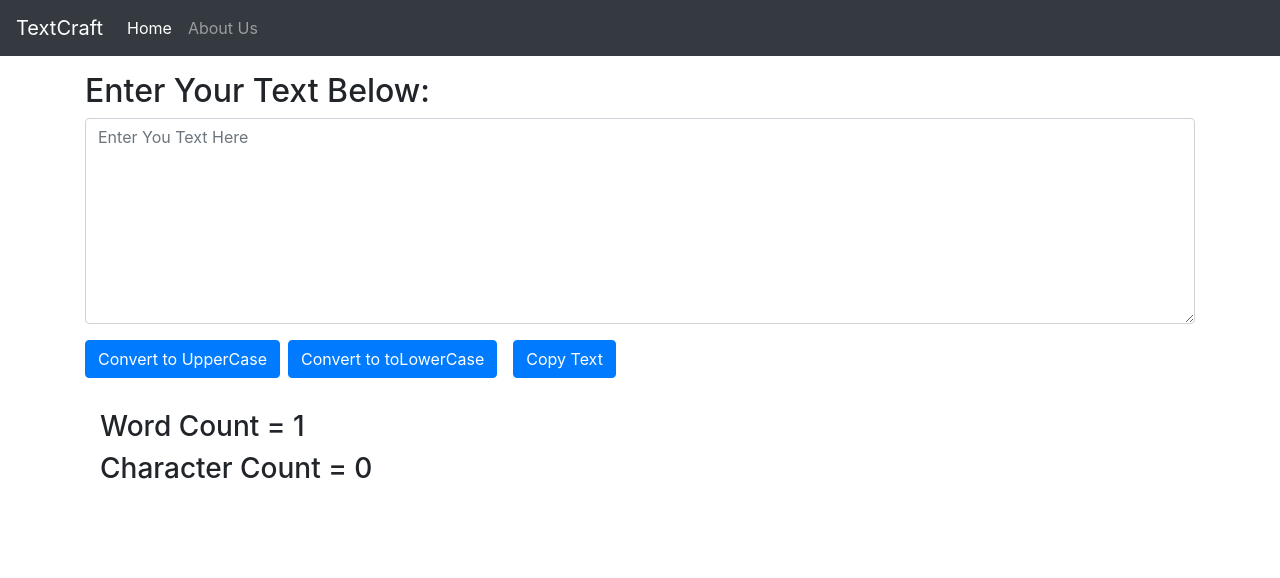
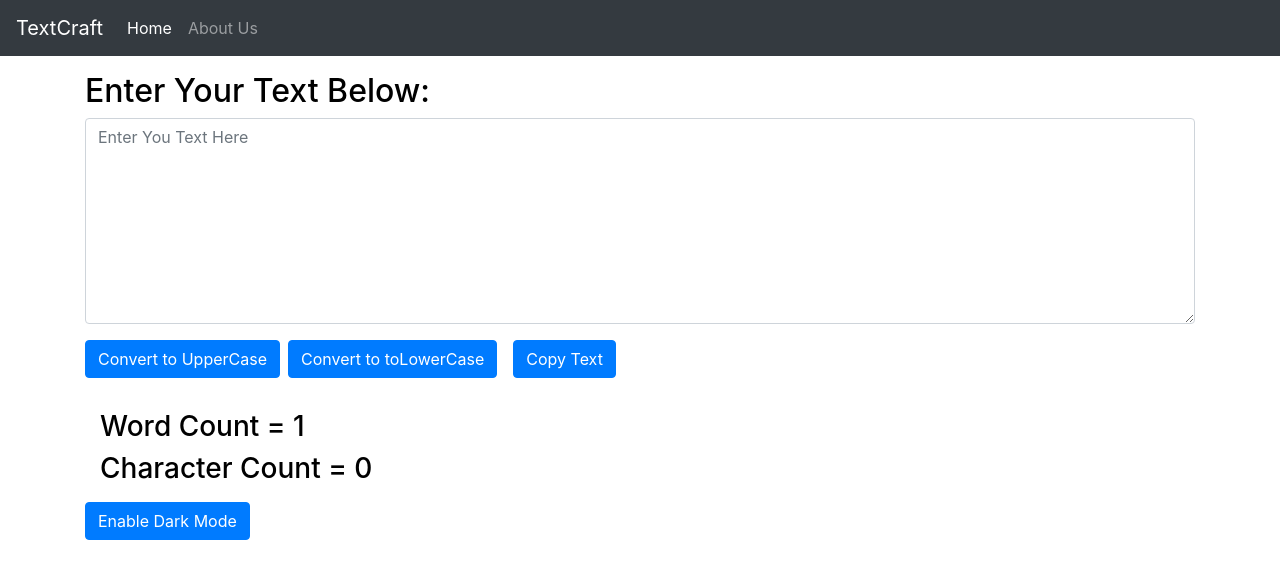
Before and after one commit to VijayVarma26/TextCraft, a React (Create React App) app in the folder text-craft/: page / in a window 1280 px wide. Shown: the top 578 px of the page. Built offline with nearby package versions, Linux system fonts and the light colour scheme.

Commit message:
Added Feture to Toggle between dark and light mode

```diff
--- a/text-craft/src/App.js
+++ b/text-craft/src/App.js
@@ -7,9 +7,7 @@ function App() {
   return (
     <>
       <Navbar webTitle = 'TextCraft' />
-      <div className="container my-3">
-        <TextForm />
-      </div>
+      <TextForm />
     </>
   );
 }
--- a/text-craft/src/components/TextForm.js
+++ b/text-craft/src/components/TextForm.js
@@ -2,6 +2,28 @@ import React, { useState } from "react";
 
 export default function TextForm() {
   const [text, setText] = useState("");
+  const [btnText, setBtnText] = useState("Enable Dark Mode");
+  const [darkMode, setDarkMode] = useState({
+    color: "black",
+    backgroundColor: "white",
+  });
+
+  const toggleDarkMode = () => {
+    if (darkMode.color == 'white'){
+    setDarkMode({
+      color: "black",
+      backgroundColor: "white",
+    });
+    setBtnText("Enable Dark Mode")
+  }
+  else{
+    setDarkMode({
+      color: "white",
+      backgroundColor: "black",
+    });
+    setBtnText("Enable Light Mode")
+  }
+}
 
   const handleOnChange = (event) => {
     setText(event.target.value);
@@ -15,11 +37,13 @@ export default function TextForm() {
     setText(text.toLowerCase());
   };
 
-  const copyText = () => {};
-  navigator.clipboard.writeText(text)
+  const copyText = () => {
+    navigator.clipboard.writeText(text);
+  };
+
   return (
-    <>
-      <div class="form-group">
+    <div className="container my-3" style = {darkMode}>
+      <div class="form-group" style = {darkMode}>
         <h2 for="comment">Enter Your Text Below:</h2>
         <textarea
           class="form-control"
@@ -28,6 +52,7 @@ export default function TextForm() {
           rows="8"
           id="textArea"
           placeholder="Enter You Text Here"
+          style = {darkMode}
         ></textarea>
         <button className="btn btn-primary my-3" onClick={toUpperCase}>
           Convert to UpperCase
@@ -43,6 +68,10 @@ export default function TextForm() {
         <h3>Word Count = {text.split(" ").length}</h3>
         <h3>Character Count = {text.length}</h3>
       </div>
-    </>
+      <button className="btn btn-primary" onClick={toggleDarkMode}>
+      {btnText}
+
+      </button>
+    </div>
   );
 }
```
